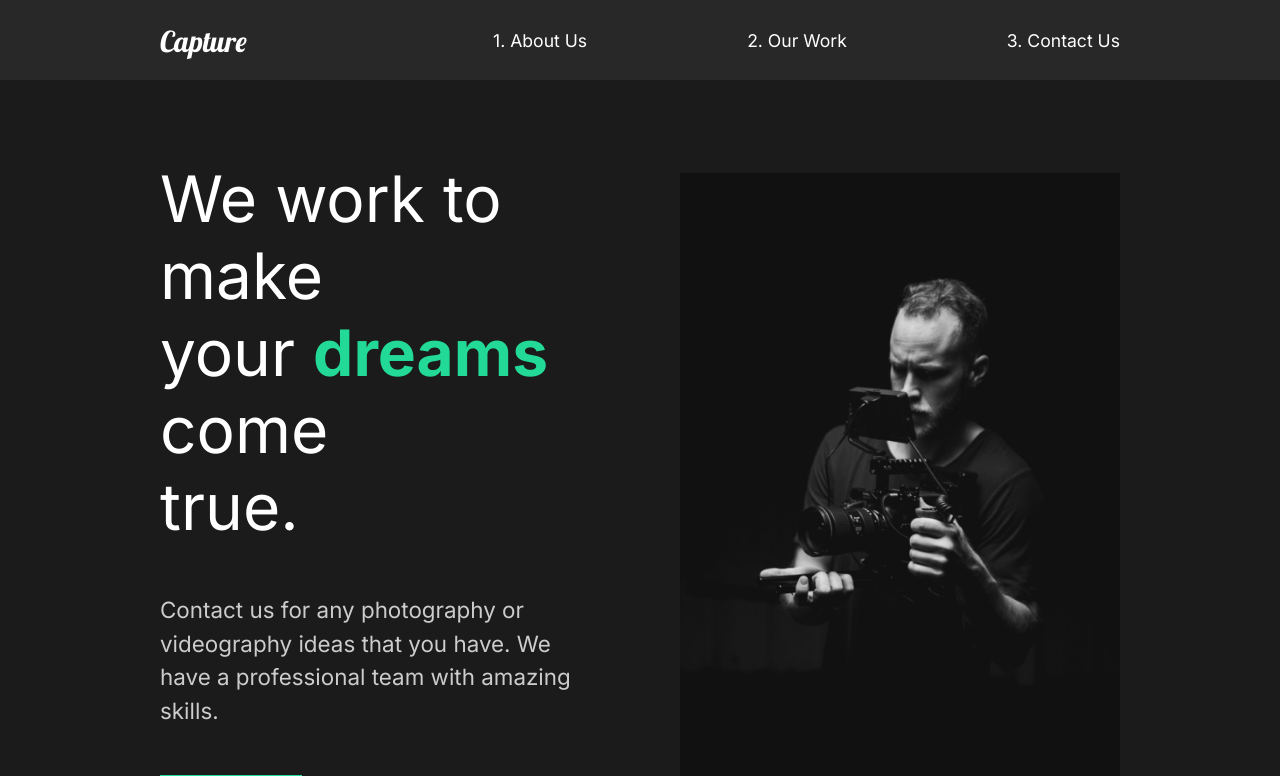
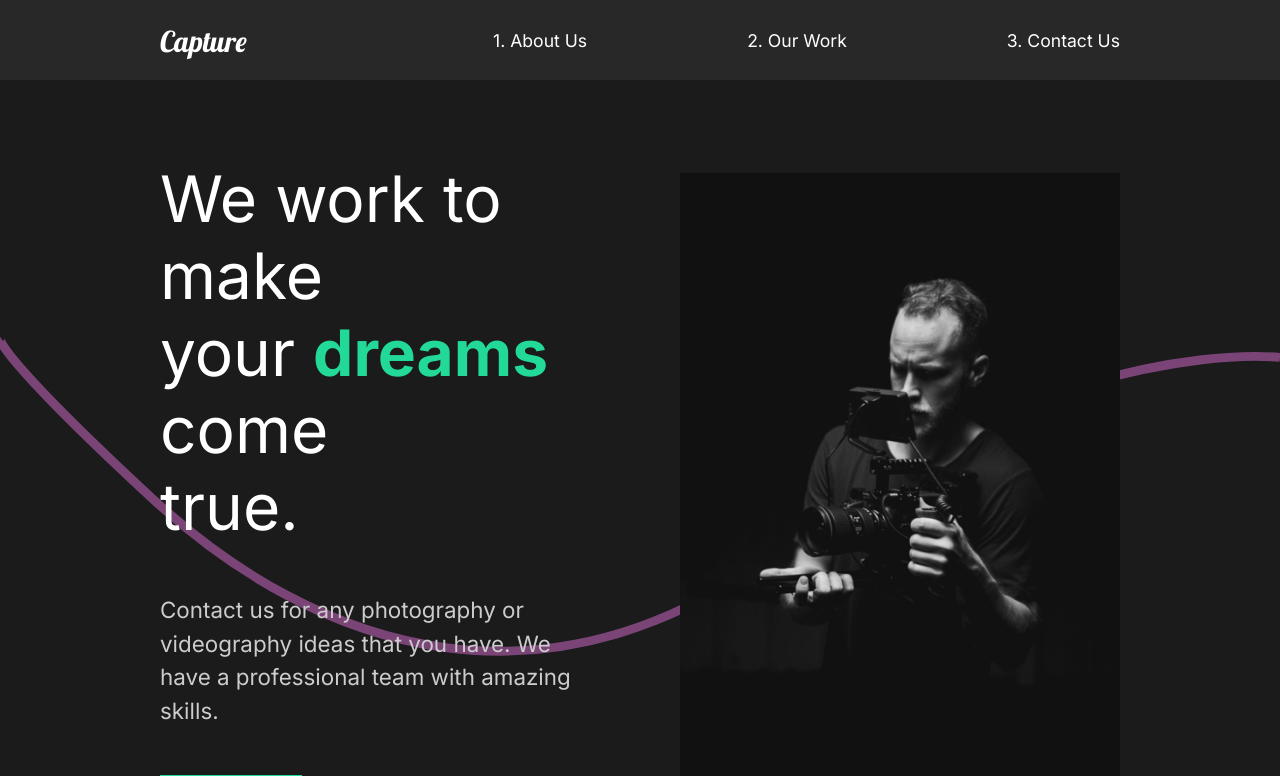
Before and after one commit to RossieK/react-website, a React (Create React App) app: page / in a window 1280 px wide. Shown: the top 776 px of the page. Built offline with nearby package versions, Linux system fonts and the light colour scheme.

Commit message:
Add animated wave to about page

```diff
--- a/src/components/AboutSection.js
+++ b/src/components/AboutSection.js
@@ -2,6 +2,7 @@
 import { StyledAbout, StyledDescription, StyledImg, StyledHide } from '../styles';
 import { motion } from 'framer-motion';
 import { titleAnim, fade, photoAnim } from '../animation';
+import Wave from './Wave';
 
 const AboutSection = () => {
     return (
@@ -24,6 +25,7 @@
             <StyledImg>
                 <motion.img variants={photoAnim} src={home1} alt="Guy with a camera" />
             </StyledImg>
+            <Wave></Wave>
         </StyledAbout>
     );
 };
--- /dev/null
+++ b/src/components/Wave.js
@@ -0,0 +1,29 @@
+import styled from 'styled-components';
+import { motion } from 'framer-motion';
+
+const Wave = () => {
+    return (
+        <WaveSvg
+            viewBox="0 0 1440 363"
+            fill="none"
+            xmlns="http://www.w3.org/2000/svg">
+            <motion.path
+                initial={{ pathLength: 0, pathOffset: 1 }}
+                animate={{ pathLength: 1, pathOffset: 0 }}
+                transition={{ duration: 1 }}
+                d="M1440 27.4774C1352.73 19.8184 1122.41 49.0556 899.331 227.276C620.48 450.052 354.282 355.647 170.328 185.318C23.165 49.0556 -4.21721 8.32998 0.487081 5"
+                stroke="#D96ED4"
+                strokeOpacity="0.5"
+                strokeWidth="10"
+            />
+        </WaveSvg>
+    );
+};
+
+const WaveSvg = styled.svg`
+position:absolute;
+left:0;
+z-index:1;
+`;
+
+export default Wave;
--- a/src/styles.js
+++ b/src/styles.js
@@ -12,6 +12,7 @@
 export const StyledDescription = styled.div`
 flex:1;
 padding-right:5rem;
+z-index:2;
 h2{
     font-weight:lighter;
 }`;
@@ -19,6 +20,7 @@
 export const StyledImg = styled.div`
 flex:1;
 overflow:hidden;
+z-index:2;
 img{
     width:100%;
     height:80vh;
```
